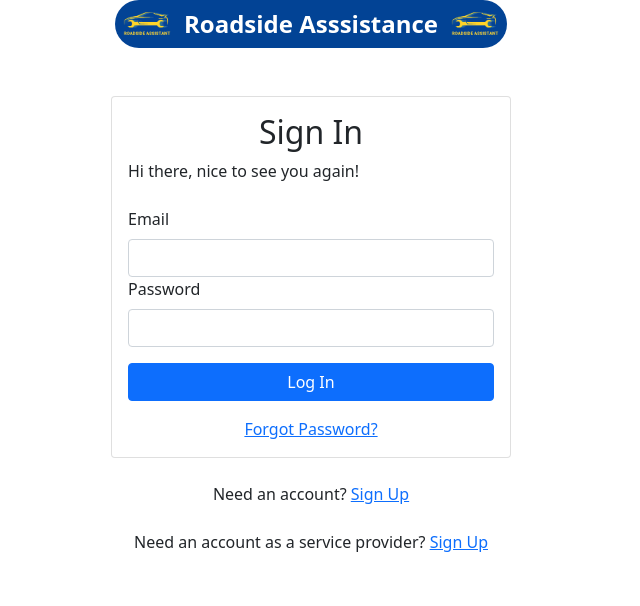
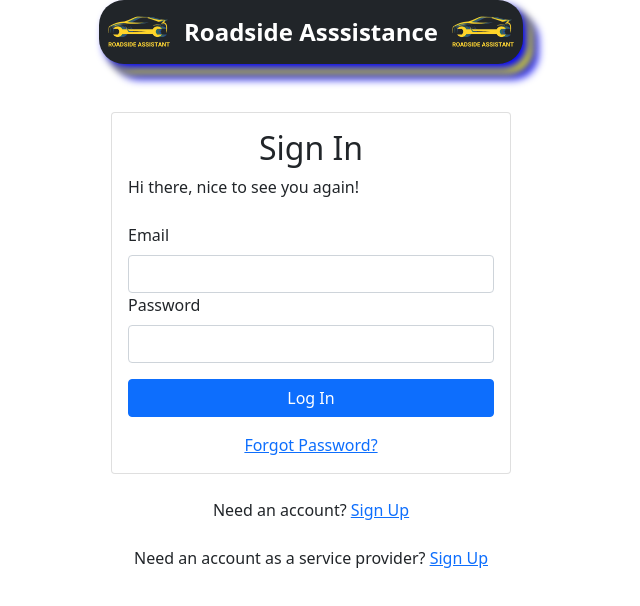
Before and after one commit to aliwtw/314, a React (Create React App) app: page /signin in a window 1280 px wide. Shown: the top 606 px of the page, without its empty margins (329-969 px from the left). Built offline with nearby package versions, Linux system fonts and the light colour scheme.

Commit message:
fix user data and UI

```diff
--- a/src/UserPath/UserMain.js
+++ b/src/UserPath/UserMain.js
@@ -1,27 +1,19 @@
 import React, { useState, useEffect } from "react"
 import './UserMain.css';
 import IMAGES from "../graphics";
-import { Card, Nav, Navbar } from 'react-bootstrap';
+import { Card, Nav, Navbar, Badge } from 'react-bootstrap';
 import { doc, getDoc } from "firebase/firestore";
 import {db} from '../components/firebase'
 
 const UserMain = () => {
 
-  var options = {
-    enableHighAccuracy: true,
-    timeout: 5000,
-    maximumAge: 0
-  };
-
   const [userData, setUserData] = useState(null);
-  const [coords, setCoords] = useState(null);
 
   useEffect(async ()=>{
     const docRef = doc(db, "users", localStorage.getItem("uid"));
     const docSnap = await getDoc(docRef);
 
     if (docSnap.exists()) {
-      await navigator.geolocation.getCurrentPosition((pos)=>{setCoords(pos.coords)}, (err)=>{console.log(`ERROR(${err.code}): ${err.message}`)}, options);
       setUserData(docSnap.data());
       console.log("Document data:", docSnap.data());
     } else {
@@ -88,11 +80,10 @@ const UserMain = () => {
             <p>Address: {userData.street+", "+userData.suburb+", "+userData.state}</p>
 
             <br />
-            <h3>Membership status:</h3>
-            <p>{userData.member === "Yes" ? "Active" : "Inactive"}</p>
+            <h4 style={{display:"inline"}}>Membership status:&nbsp;&nbsp;</h4>
+            <Badge bg={userData.member === "Yes" ? "success" : "danger"}>{userData.member === "Yes" ? "Active" : "Inactive"}</Badge>
           </div>
         </Card.Body>
-        <button onClick={()=>coords === null? alert("Please turn on Location access and refresh") :window.open(`https://www.google.com/maps/dir/?api=1&origin=${coords.latitude}%2C${coords.longitude}`)}>Get Directions</button>
       </Card>
     </>
   );
--- a/src/components/testAuth.js
+++ b/src/components/testAuth.js
@@ -7,6 +7,16 @@ let user;
 
 function Auth (){
     const [errorMessage, setError] = useState('');
+
+
+  const [coords, setCoords] = useState(null);
+
+
+  var options = {
+    enableHighAccuracy: true,
+    timeout: 5000,
+    maximumAge: 0
+  };
 
     function newUser(email, password){
         createUserWithEmailAndPassword(auth, email, password)
@@ -55,12 +65,18 @@ function Auth (){
 
     }
 
+    async function loaction()
+    {
+        await navigator.geolocation.getCurrentPosition((pos)=>{setCoords(pos.coords)}, (err)=>{console.log(`ERROR(${err.code}): ${err.message}`)}, options);
+    }
+
 
     return(
         <div>
             <button onClick={()=>{newUser('ali@uow.com','123456')}}>Test Sign up</button>
             <button onClick={()=>{signIn('ali@uow.com','123456')}}>Test Sign in</button>
             <button onClick={()=>{dbase()}}>Test DB</button>
+            <button onClick={()=>coords === null? alert("Please turn on Location access and refresh") :window.open(`https://www.google.com/maps/dir/?api=1&origin=${coords.latitude}%2C${coords.longitude}`)}>Get Directions</button>
             <input type="file" accept="image/png, image/jpeg"></input>
             <br/>
             <h1>{errorMessage}</h1>
--- a/src/pages/banner.css
+++ b/src/pages/banner.css
@@ -5,7 +5,8 @@
   border: none;
   margin: auto;
   margin-bottom: 3rem;
-  background-color: #024395;
+  background-color: #212529;
+  box-shadow: 5px 5px 8px blue, 10px 10px 8px yellow, 15px 15px 8px blue;
   border-radius: 25px;
   cursor: default;
 }
--- a/src/pages/banner.js
+++ b/src/pages/banner.js
@@ -7,7 +7,7 @@ const Banner = (props) => {
   const { title } = props;
 
   const imgStyle = {
-    width: '4rem',
+    width: '5rem',
     paddingLeft: '0.5rem',
     paddingRight: '0.5rem'
   }
```
